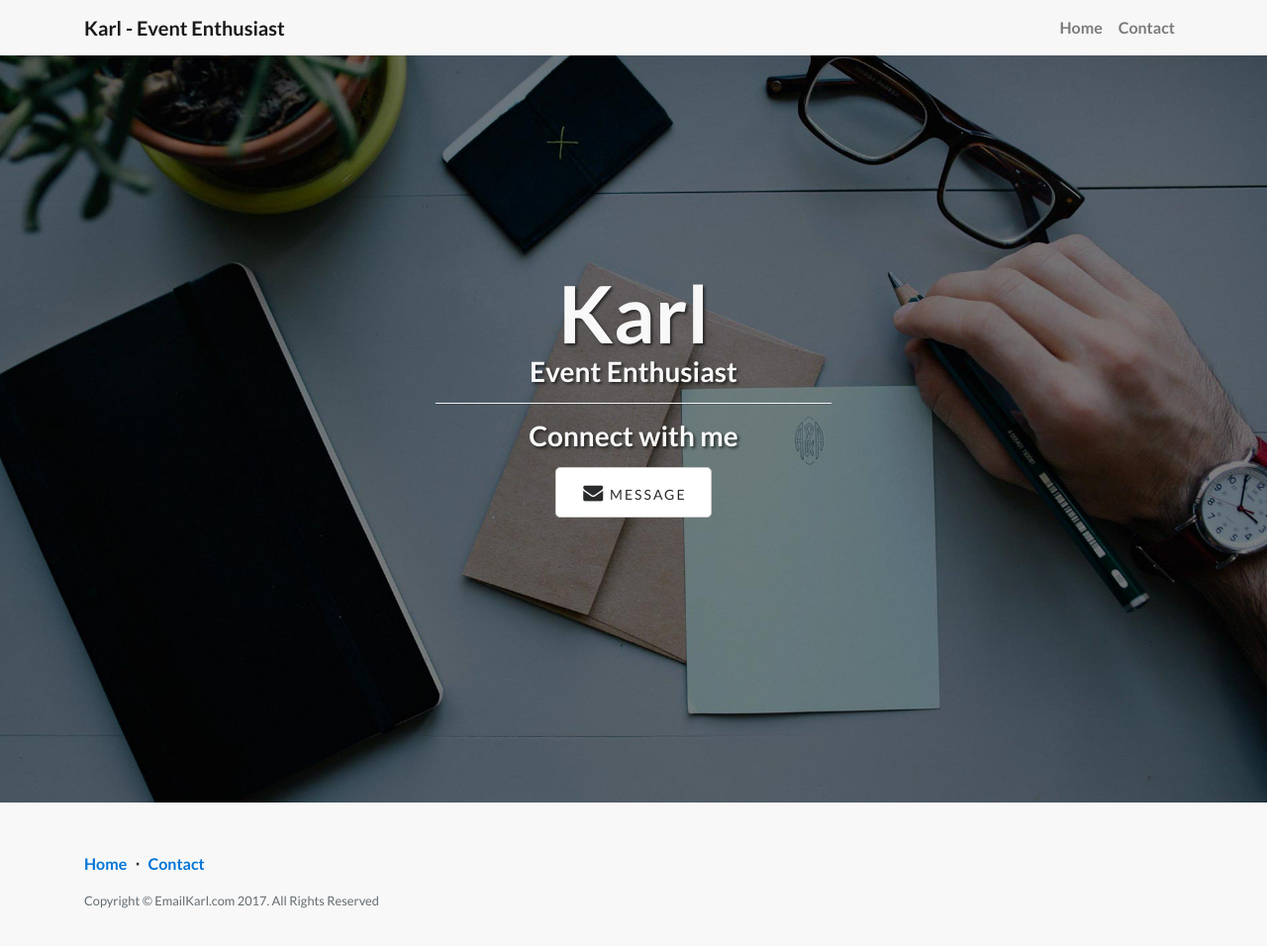
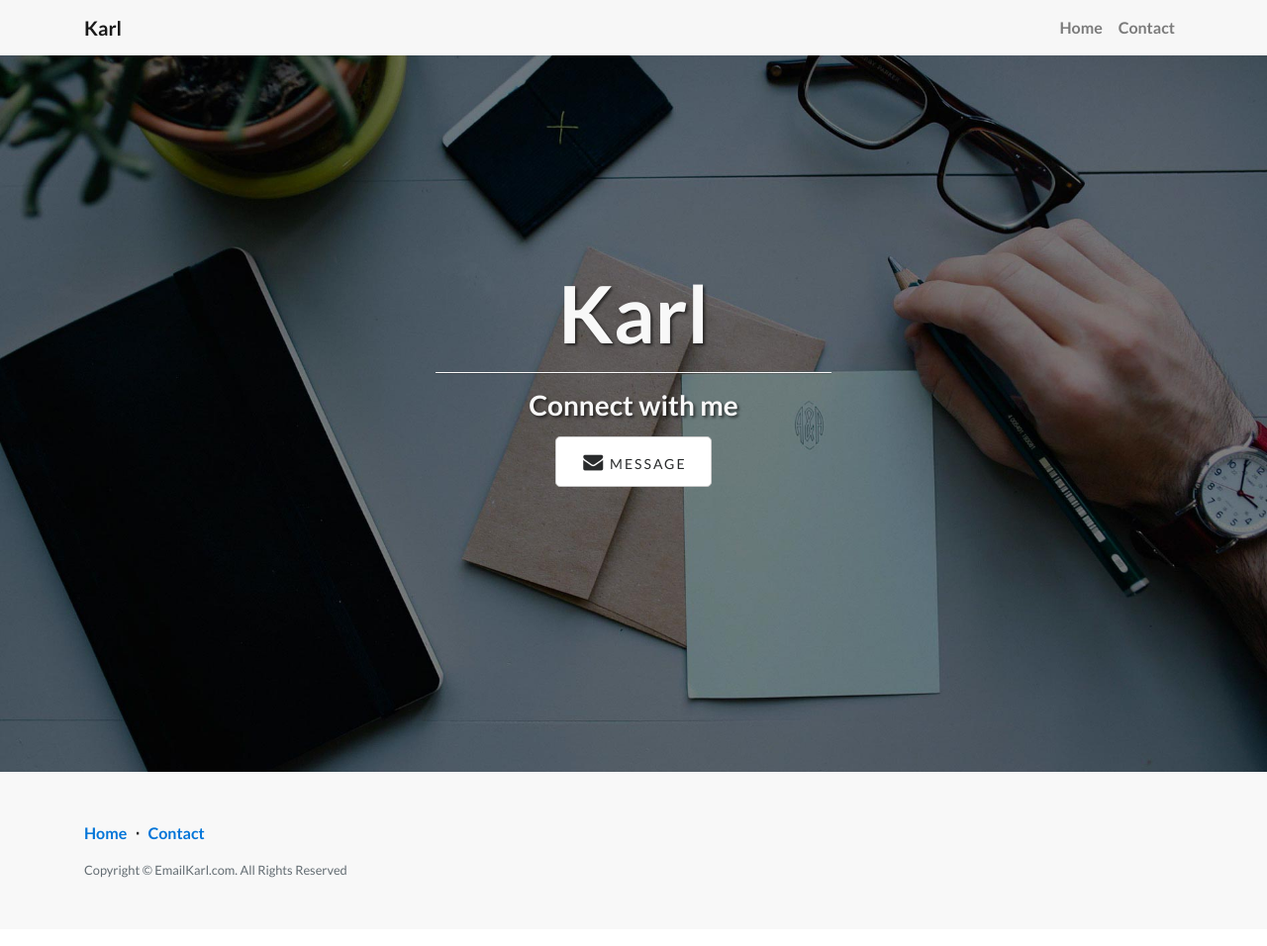
Before and after one commit to emailkarl/emailkarl.github.io, a website: page index.html in a window 1280 px wide. Shown: the whole page at 99% size. Drawn offline with Linux system fonts and the light colour scheme.

Commit message:
Update index.html

```diff
--- a/index.html
+++ b/index.html
@@ -5,10 +5,10 @@
 
     <meta charset="utf-8">
     <meta name="viewport" content="width=device-width, initial-scale=1, shrink-to-fit=no">
-    <meta name="description" content="Event Enthusiast">
+    <meta name="description" content="">
     <meta name="author" content="Karl">
 
-    <title>EmailKarl.com - Event Enthusiast</title>
+    <title>EmailKarl.com</title>
 
     <script>
       (function(i,s,o,g,r,a,m){i['GoogleAnalyticsObject']=r;i[r]=i[r]||function(){
@@ -54,7 +54,7 @@
             <span class="navbar-toggler-icon"></span>
         </button>
         <div class="container">
-            <a class="navbar-brand" href="./">Karl - Event Enthusiast</a>
+            <a class="navbar-brand" href="./">Karl</a>
             <div class="collapse navbar-collapse" id="navbarExample">
                 <ul class="navbar-nav ml-auto">
                     <li class="nav-item">
@@ -73,9 +73,9 @@
       <section id="contact">
         <div class="container">
             <div class="intro-message">
-                <!-- <h1>Enthusiast</h1> -->
+                <!-- <h1>Text</h1> -->
                 <h1>Karl</h1>
-                <h3>Event Enthusiast</h3>
+                <!-- <h3>Text</h3> -->
                 <hr class="intro-divider">
                 <h3>Connect with me</h3><p>
                 <!-- <hr class="intro-divider"> -->
@@ -101,7 +101,7 @@
                     <a href="../contact.html">Contact</a>
                 </li>
             </ul>
-            <p class="copyright text-muted small">Copyright &copy; EmailKarl.com 2017. All Rights Reserved</p>
+            <p class="copyright text-muted small">Copyright &copy; EmailKarl.com. All Rights Reserved</p>
         </div>
     </footer>
 
```
